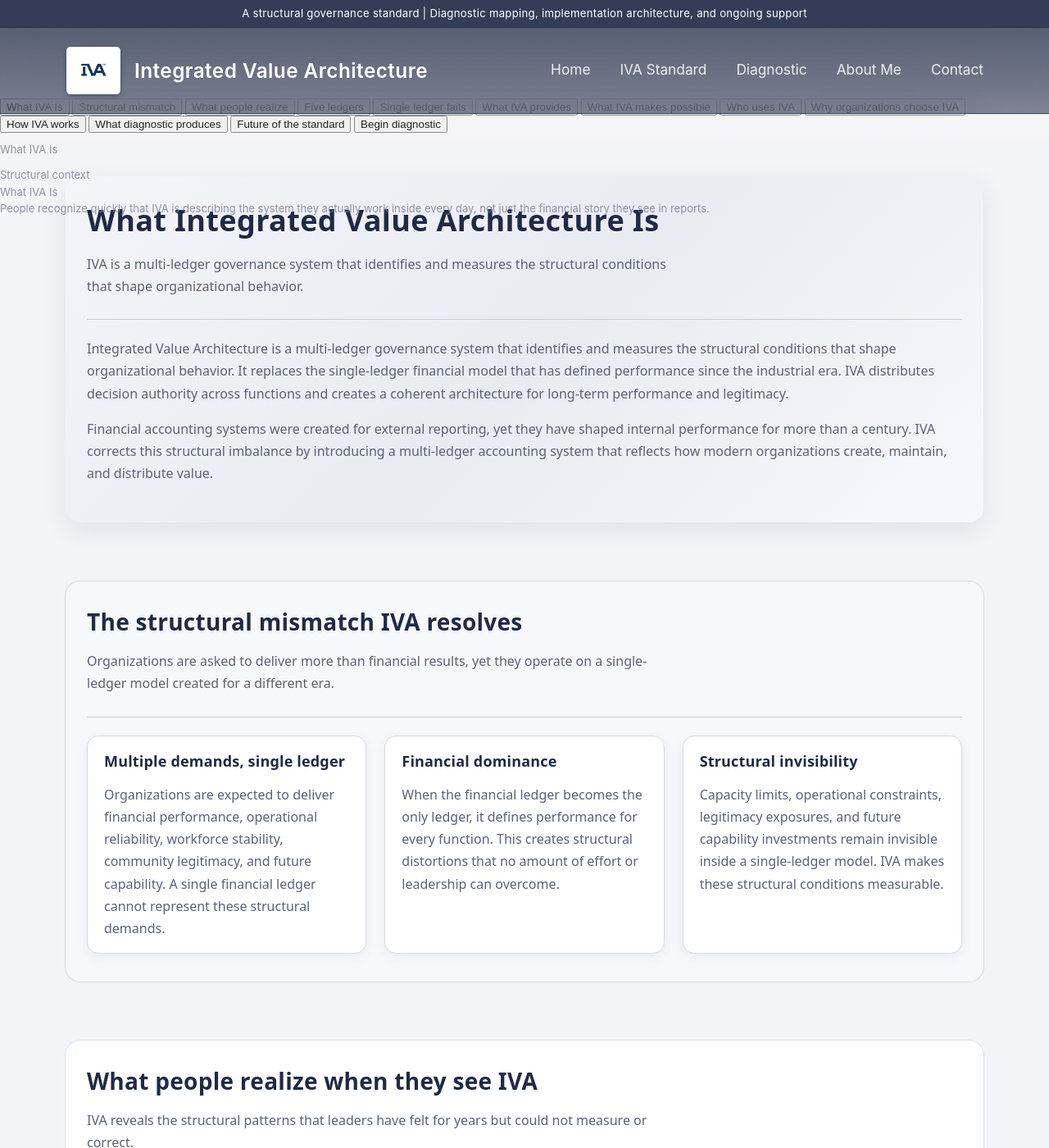
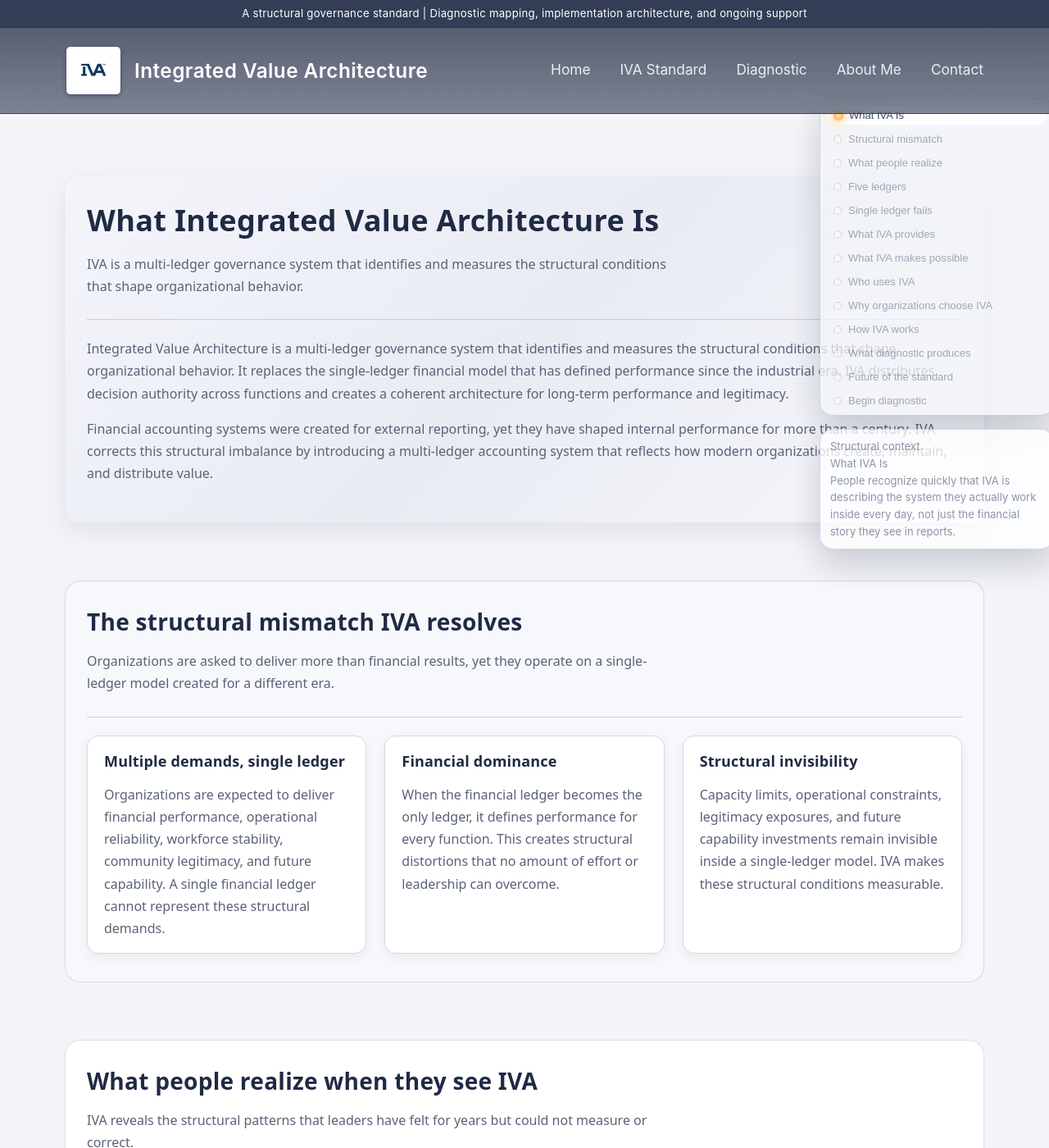
Before and after one commit to efost7873/integratedvaluearchitecture.com, a Jekyll site: the page built from index.html, in a window 1280 px wide and 1400 px high. Shown: the whole window at 82% size. Built offline with Jekyll 4.4.1, drawn with Linux system fonts in a browser that asks for light colours.

Commit message:
Update _homepage.scss

```diff
--- a/_sass/_homepage.scss
+++ b/_sass/_homepage.scss
@@ -291,7 +291,7 @@
   top: 120px;
   right: 12px;
 
-  /* Prevent ANY inherited centering or flex alignment */
+  /* Prevent inherited centering */
   margin: 0;
   left: auto;
   transform: none;
@@ -308,7 +308,6 @@
   transition: right 0.25s ease, opacity 0.25s ease;
 }
 
-/* Peek mode */
 #iva-structural-engine.peek {
   right: -6px;
   opacity: 0.85;
@@ -326,3 +325,217 @@
 .iva-structural-flyout-label {
   pointer-events: auto;
 }
+
+/* ================================
+   BAR + NODES
+================================ */
+
+.iva-structural-bar {
+  position: relative;
+  display: flex;
+  flex-direction: column;
+  gap: 6px;
+  padding: 8px 8px 6px;
+
+  border-radius: 16px;
+  background: rgba(243, 244, 248, 0.9);
+  border: 1px solid rgba(184, 190, 210, 0.7);
+  box-shadow: 0 18px 40px rgba(15, 24, 52, 0.22);
+
+  backdrop-filter: blur(18px);
+  -webkit-backdrop-filter: blur(18px);
+
+  max-height: calc(100vh - 160px);
+  overflow-y: auto;
+}
+
+.iva-structural-node {
+  display: flex;
+  align-items: center;
+  gap: 8px;
+
+  padding: 4px 8px;
+  border-radius: 999px;
+  border: none;
+  background: transparent;
+
+  cursor: pointer;
+  color: var(--iva-text-soft);
+  font-size: 13px;
+  opacity: 0.8;
+
+  transition:
+    background-color var(--iva-transition-fast),
+    color var(--iva-transition-fast),
+    transform var(--iva-transition-fast),
+    opacity var(--iva-transition-fast);
+}
+
+.iva-structural-node .iva-structural-dot {
+  width: 8px;
+  height: 8px;
+  border-radius: 999px;
+
+  background: rgba(255, 255, 255, 0.4);
+  border: 1px solid rgba(122, 130, 151, 0.4);
+
+  transition:
+    background-color var(--iva-transition-fast),
+    border-color var(--iva-transition-fast),
+    transform var(--iva-transition-fast),
+    box-shadow var(--iva-transition-fast);
+}
+
+/* Active glowing node */
+.iva-structural-node-active {
+  background: rgba(255, 255, 255, 0.96);
+  color: var(--iva-blue);
+  transform: translateX(1px);
+  opacity: 1;
+}
+
+.iva-structural-node-active .iva-structural-dot {
+  background: radial-gradient(circle, #ffdca8 0%, #ffb85c 60%, #e09a3f 100%);
+  border-color: rgba(255, 184, 92, 0.8);
+
+  box-shadow:
+    0 0 6px rgba(255, 184, 92, 0.8),
+    0 0 12px rgba(255, 184, 92, 0.6),
+    0 0 18px rgba(255, 184, 92, 0.4);
+
+  transform: scale(1.25);
+}
+
+/* ================================
+   PANEL
+================================ */
+
+.iva-structural-panel {
+  margin-top: 6px;
+  padding: 10px 12px;
+
+  border-radius: 16px;
+  background: rgba(255, 255, 255, 0.9);
+  border: 1px solid rgba(184, 190, 210, 0.7);
+  box-shadow: 0 18px 40px rgba(15, 24, 52, 0.22);
+
+  backdrop-filter: blur(18px);
+  -webkit-backdrop-filter: blur(18px);
+
+  max-width: 260px;
+  overflow-x: hidden;
+
+  pointer-events: auto;
+  transition: max-width 0.25s ease, opacity 0.25s ease;
+}
+
+/* ================================
+   FULL-HEIGHT FLYOUT (FLUSH)
+================================ */
+
+.iva-structural-flyout {
+  position: absolute;
+  top: 0;
+  right: 100%;
+  height: 100%;
+  display: none;
+  pointer-events: none;
+}
+
+#iva-structural-engine.flyout-open .iva-structural-flyout {
+  display: block;
+}
+
+.iva-structural-flyout-inner {
+  height: 100%;
+  display: flex;
+  align-items: flex-start;
+  justify-content: flex-end;
+  padding-top: 4px;
+}
+
+.iva-structural-flyout-label {
+  min-width: 160px;
+  max-width: 220px;
+
+  background: rgba(255, 255, 255, 0.96);
+  border-radius: 12px;
+  padding: 8px 10px;
+
+  box-shadow: 0 10px 30px rgba(15, 24, 52, 0.22);
+
+  font-size: 12px;
+  line-height: 1.4;
+  color: var(--iva-text-soft);
+
+  pointer-events: auto;
+}
+
+/* ================================
+   COLLAPSED MODE (64px)
+================================ */
+
+@media (max-width: 1100px) {
+  #iva-structural-engine {
+    right: 6px;
+    top: 100px;
+  }
+
+  .iva-structural-bar {
+    width: 64px;
+    min-width: 64px;
+    max-width: 64px;
+    padding: 6px;
+    max-height: calc(100vh - 120px);
+  }
+
+  .iva-structural-node {
+    justify-content: center;
+  }
+
+  .iva-structural-label {
+    display: none;
+  }
+
+  .iva-structural-node .iva-structural-dot {
+    width: 10px;
+    height: 10px;
+  }
+
+  .iva-structural-panel {
+    max-width: 200px;
+    padding: 8px 10px;
+    opacity: 0.92;
+  }
+}
+
+/* ================================
+   PANEL HIDDEN (BAR ONLY)
+================================ */
+
+@media (max-width: 900px) {
+  .iva-structural-panel {
+    display: none;
+  }
+
+  #iva-structural-engine {
+    right: 4px;
+  }
+
+  .iva-structural-bar {
+    width: 64px;
+    min-width: 64px;
+    max-width: 64px;
+    padding: 6px;
+  }
+}
+
+/* ================================
+   MOBILE: HIDE ENTIRE ENGINE
+================================ */
+
+@media (max-width: 780px) {
+  #iva-structural-engine {
+    display: none;
+  }
+}
```
